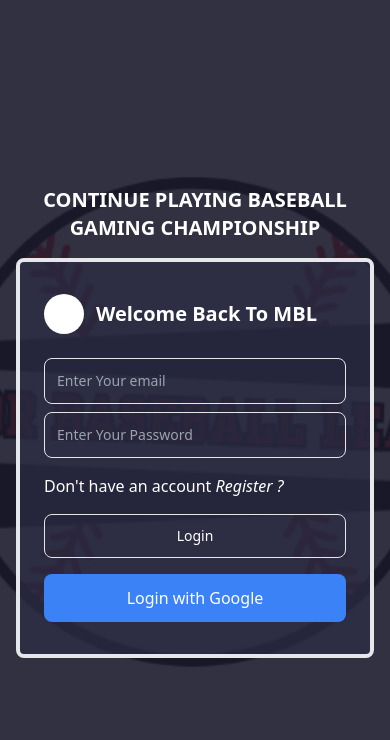
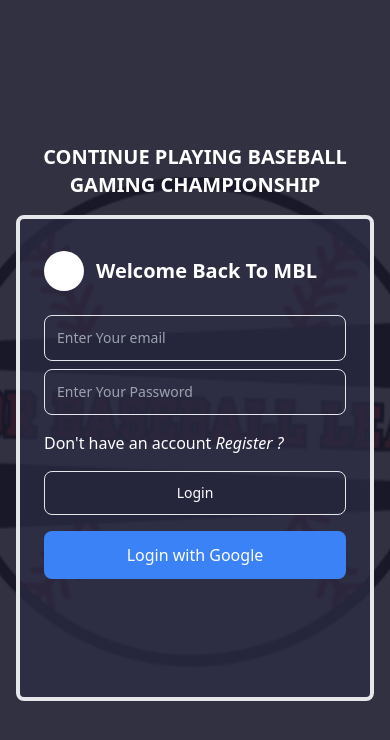
Before and after one commit to DanXtech/MBL-UI, a React (Vite) app: page /login in a window 390 px wide. Shown: the top 740 px of the page. Built offline with nearby package versions, Linux system fonts and the light colour scheme; no server answers; a web font is replaced by a local one.

Commit message:
Update Login.jsx

```diff
--- a/src/Pages/auth/Login.jsx
+++ b/src/Pages/auth/Login.jsx
@@ -56,7 +56,7 @@ const Login = () => {
                         </div>
 
                         {/* Form Fields */}
-                        <div className="flex flex-col gap-4">
+                        <div className="flex flex-col gap-4 h-[350px] lg:h-full scrollbar-none overflow-y-auto">
                             <div className="flex flex-col lg:flex-row gap-2">
                                 <input
                                     type="email"
```
